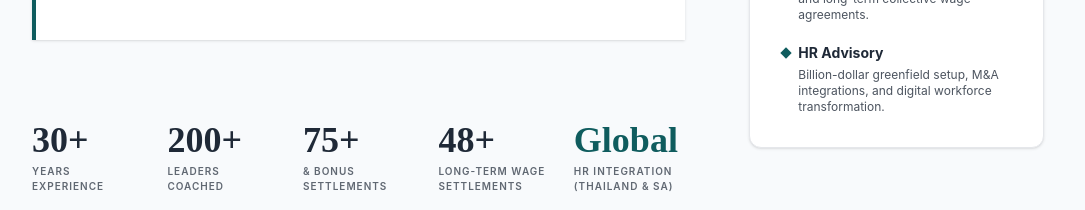
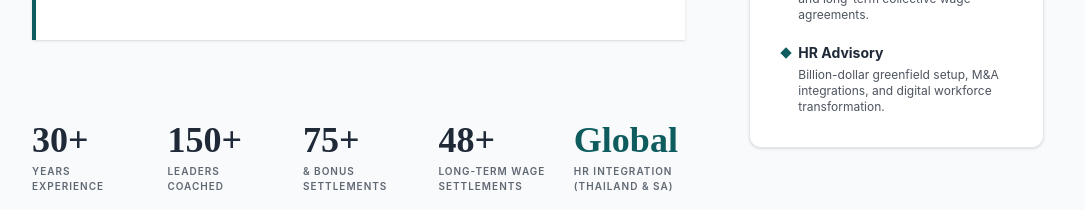
Before and after one commit to Mohitthebad/Dr.krishan, a React (Vite) app: page / in a window 1280 px wide. Shown: the part 1640-1850 px from the top of the page, without its empty margins (102-1187 px from the left). Built offline with nearby package versions, Linux system fonts and the light colour scheme.

Commit message:
Change CountUp end value from 200 to 150

```diff
--- a/src/Component/Hero.jsx
+++ b/src/Component/Hero.jsx
@@ -126,7 +126,7 @@ export default function ExecutivePortfolio() {
                       style={{ fontFamily: "'Playfair Display', serif" }}
                       className="block text-4xl font-bold text-charcoal"
                     >
-                      <CountUp end={200} suffix="+" />
+                      <CountUp end={150} suffix="+" />
                     </span>
                     <span className="text-[10px] text-charcoal/70 tracking-widest uppercase font-semibold block mt-1">
                       Leaders Coached
```
